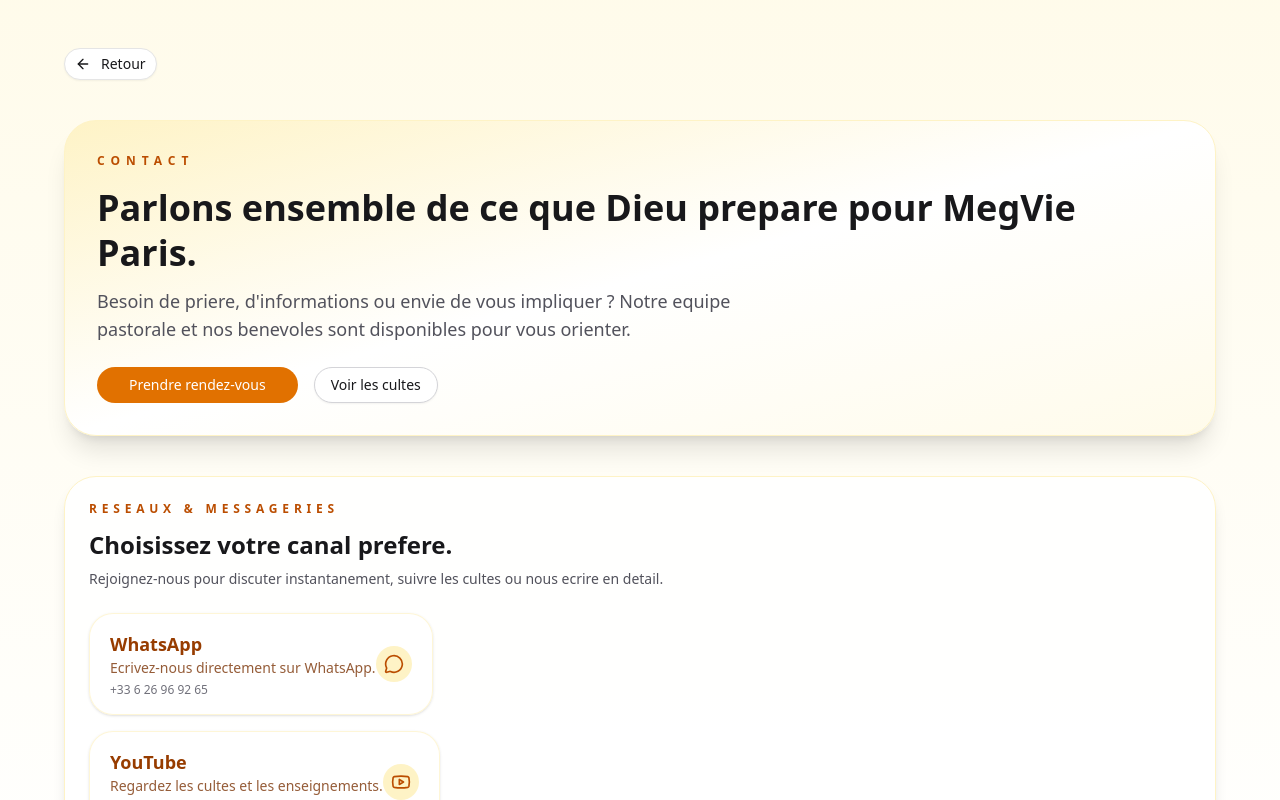
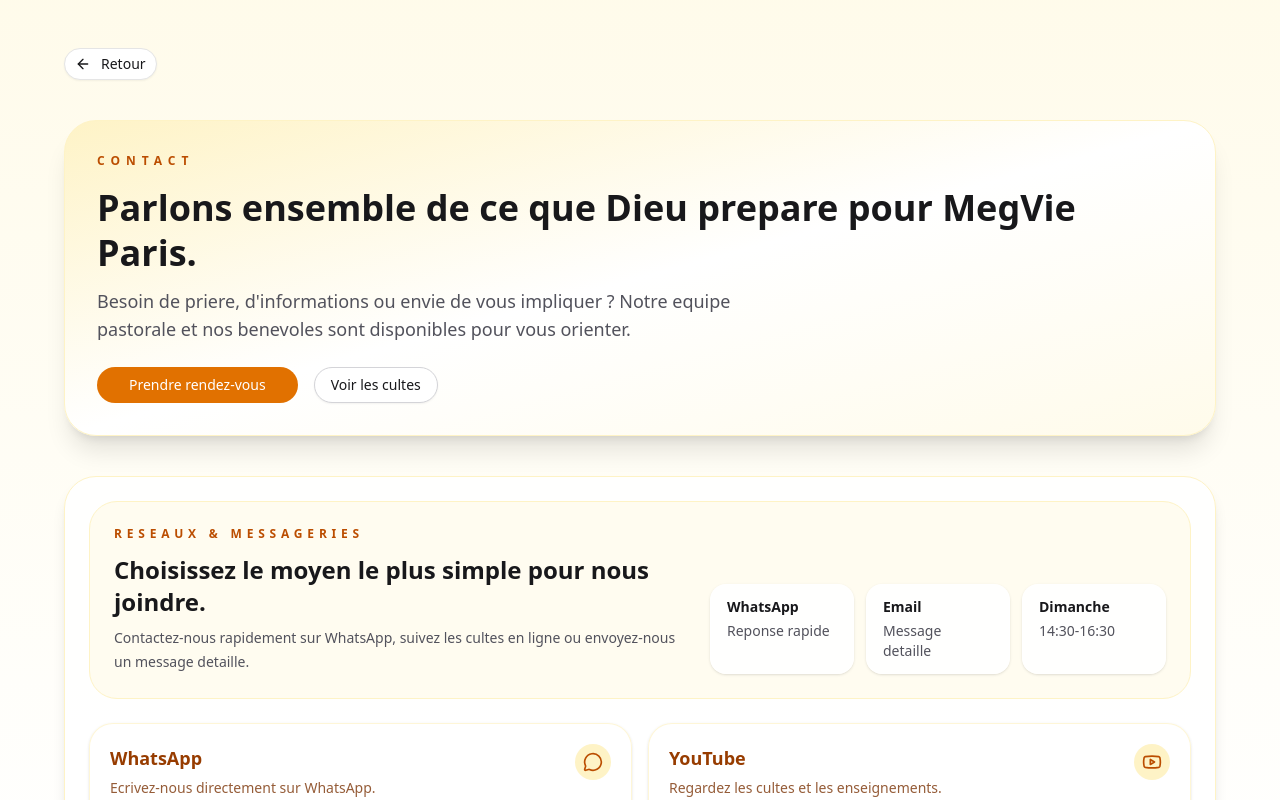
Before and after one commit to Curtisdak/Megvie-paris, a Next.js app: page /contact in a window 1280 px wide. Shown: the top 800 px of the page. Built offline with nearby package versions, Linux system fonts and the light colour scheme.

Commit message:
contact page is improved

```diff
--- a/src/app/contact/page.tsx
+++ b/src/app/contact/page.tsx
@@ -4,6 +4,7 @@ import { useState } from "react"
 import { motion } from "framer-motion"
 import { toast } from "sonner"
 import {
+  ArrowUpRight,
   Facebook,
   Mail,
   MessageCircle,
@@ -45,6 +46,21 @@ const contactChannels = [
     detail: "megvieparis2024@gmail.com",
     url: "mailto:megvieparis2024@gmail.com",
     icon: Mail,
+  },
+]
+
+const contactHighlights = [
+  {
+    label: "WhatsApp",
+    value: "Reponse rapide",
+  },
+  {
+    label: "Email",
+    value: "Message detaille",
+  },
+  {
+    label: "Dimanche",
+    value: "14:30-16:30",
   },
 ]
 
@@ -136,19 +152,42 @@ export default function ContactPage() {
             transition={{ duration: 0.5 }}
             className="space-y-6 rounded-[32px] border border-amber-100 bg-white/90 p-6 shadow-lg dark:border-amber-400/30 dark:bg-zinc-900/80"
           >
-            <div>
+            <div
+              id="reseaux"
+              className="rounded-[28px] border border-amber-100 bg-amber-50/70 p-5 dark:border-amber-400/20 dark:bg-amber-400/10 sm:p-6"
+            >
+              <div className="flex flex-col gap-5 lg:flex-row lg:items-end lg:justify-between">
+                <div className="max-w-xl">
                   <p className="text-xs font-semibold uppercase tracking-[0.4em] text-amber-700 dark:text-amber-200">
                     Reseaux & messageries
                   </p>
-              <h2 className="mt-3 text-2xl font-semibold">
-                Choisissez votre canal prefere.
+                  <h2 className="mt-3 text-2xl font-semibold text-zinc-900 dark:text-white">
+                    Choisissez le moyen le plus simple pour nous joindre.
                   </h2>
-              <p className="mt-2 text-sm text-zinc-600 dark:text-zinc-300">
-                Rejoignez-nous pour discuter instantanement, suivre les cultes
-                ou nous ecrire en detail.
+                  <p className="mt-2 text-sm leading-6 text-zinc-600 dark:text-zinc-300">
+                    Contactez-nous rapidement sur WhatsApp, suivez les cultes
+                    en ligne ou envoyez-nous un message detaille.
                   </p>
                 </div>
-            <div className="space-y-4">
+
+                <div className="grid gap-3 sm:grid-cols-3 lg:min-w-[320px]">
+                  {contactHighlights.map((item) => (
+                    <div
+                      key={item.label}
+                      className="rounded-2xl border border-white/70 bg-white/90 px-4 py-3 text-sm shadow-sm dark:border-white/10 dark:bg-zinc-950/40"
+                    >
+                      <p className="font-semibold text-zinc-900 dark:text-white">
+                        {item.label}
+                      </p>
+                      <p className="mt-1 text-zinc-600 dark:text-zinc-300">
+                        {item.value}
+                      </p>
+                    </div>
+                  ))}
+                </div>
+              </div>
+            </div>
+            <div className="grid gap-4 sm:grid-cols-2">
               {contactChannels.map((channel) => {
                 const Icon = channel.icon
                 return (
@@ -157,21 +196,27 @@ export default function ContactPage() {
                     whileHover={{ y: -4 }}
                     whileTap={{ scale: 0.98 }}
                     onClick={() => handleChannelClick(channel.url)}
-                    className="flex items-center justify-between rounded-3xl border border-amber-100/70 bg-white/80 px-5 py-4 text-left shadow-sm transition hover:border-amber-200 dark:border-amber-400/40 dark:bg-zinc-950/40"
+                    className="flex h-full flex-col items-start justify-between gap-4 rounded-3xl border border-amber-100/70 bg-white/80 px-5 py-5 text-left shadow-sm transition hover:border-amber-200 hover:shadow-md dark:border-amber-400/40 dark:bg-zinc-950/40"
                   >
-                    <div>
+                    <div className="flex w-full items-start justify-between gap-4">
+                      <div className="min-w-0">
                         <p className="text-lg font-semibold text-amber-800 dark:text-amber-100">
                           {channel.label}
                         </p>
-                      <p className="text-sm text-amber-900/80 dark:text-amber-100/80">
+                        <p className="mt-1 text-sm leading-6 text-amber-900/80 dark:text-amber-100/80">
                           {channel.description}
                         </p>
-                      <p className="mt-1 text-xs font-medium text-zinc-500 dark:text-zinc-400">
+                        <p className="mt-2 break-words text-xs font-medium text-zinc-500 dark:text-zinc-400">
                           {channel.detail}
                         </p>
                       </div>
-                    <span className="rounded-full bg-amber-100 p-2 text-amber-700 dark:bg-amber-400/20 dark:text-amber-200">
+                      <span className="shrink-0 rounded-full bg-amber-100 p-2 text-amber-700 dark:bg-amber-400/20 dark:text-amber-200">
                         <Icon className="h-5 w-5" />
+                      </span>
+                    </div>
+                    <span className="inline-flex items-center gap-2 text-xs font-semibold uppercase tracking-[0.2em] text-amber-700 dark:text-amber-200">
+                      Ouvrir
+                      <ArrowUpRight className="h-4 w-4" />
                     </span>
                   </motion.button>
                 )
```
Lines whose indentation alone changed are shown as unchanged.
